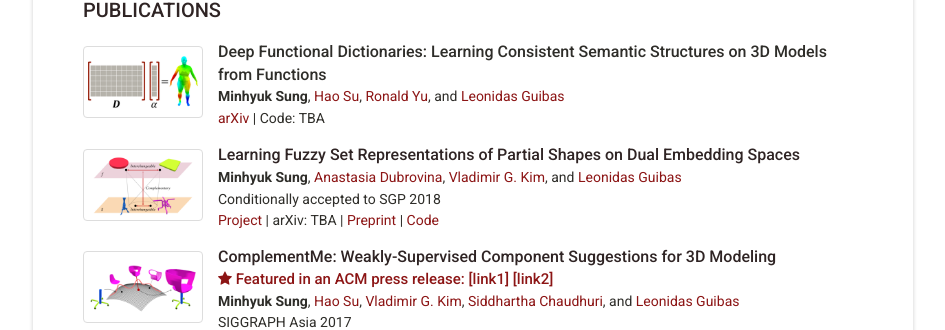
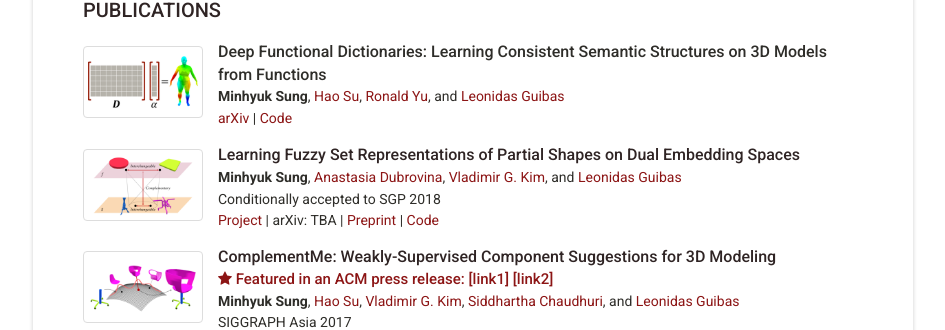
Before and after one commit to mhsung/mhsung.github.io, a Jekyll site: the page built from index.html, in a window 1280 px wide. Shown: the part 402-732 px from the top of the page, without its empty margins (167-1112 px from the left). Built offline with Jekyll 4.4.1, drawn with Linux system fonts in a browser that asks for light colours.

Commit message:
Added code.

```diff
--- a/_includes/publications.html
+++ b/_includes/publications.html
@@ -22,7 +22,7 @@
           <a href="https://geometry.stanford.edu/member/guibas/" target="_blank:">Leonidas Guibas</a>
           <br>
           <a href="https://arxiv.org/abs/1805.09957" target="_blank">arXiv</a> |
-          Code: TBA
+          <a href="https://github.com/mhsung/deep-functional-dictionaries" target="_blank">Code</a>
         </span>
       </div>
     </div>
```
